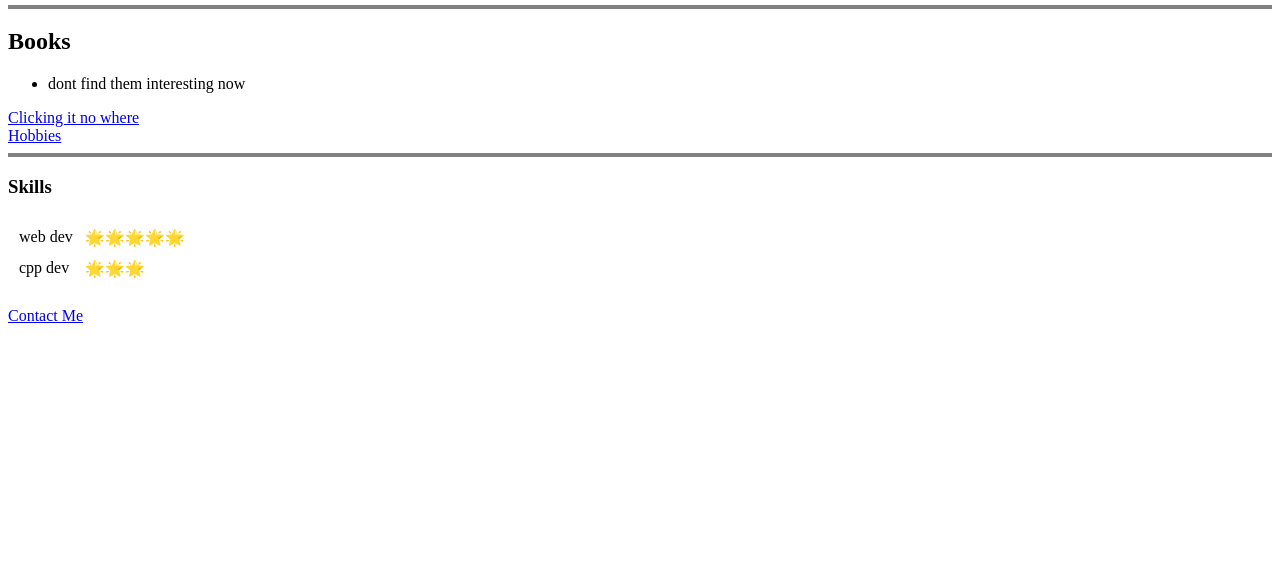
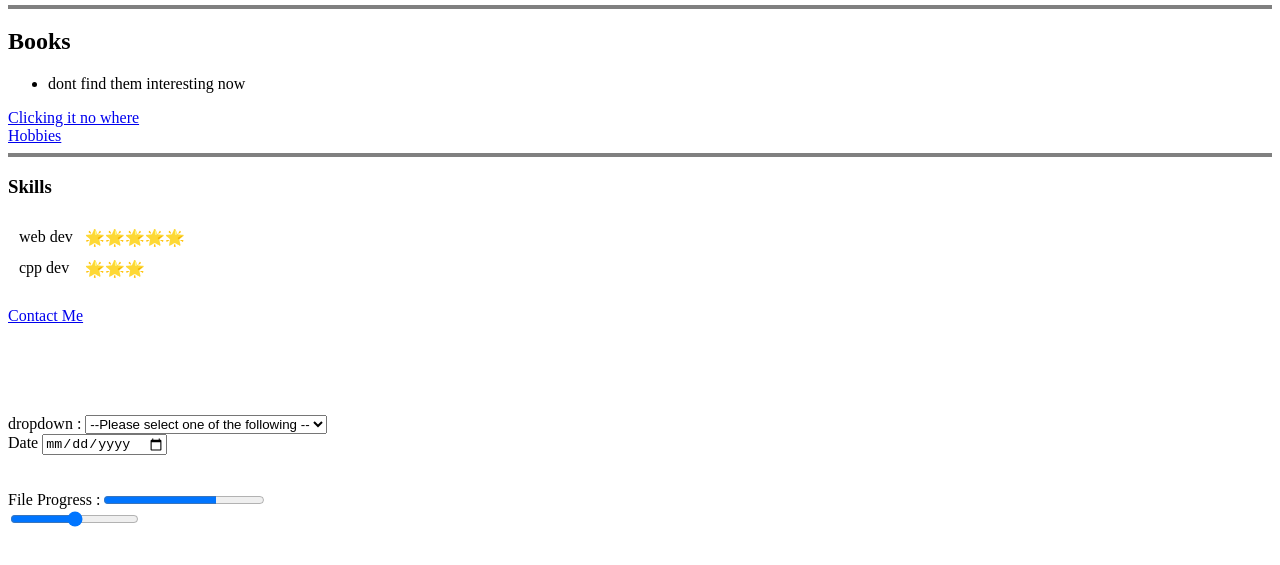
Before and after one commit to nautyvaibhav/basic-website, a plain HTML site: page index.html in a window 1280 px wide. Shown: the part 189-754 px from the top of the page. Drawn offline with Linux system fonts and the light colour scheme.

Commit message:
adding changes to index and contact

```diff
--- a/index.html
+++ b/index.html
@@ -8,9 +8,6 @@
 </head>
 
 <body>
-
-
-
   <table cellspacing=20px>
     <td>
       <img src="img.webp" alt="just a random image" width="250px"></img>
@@ -59,6 +56,40 @@
   <br>
 
   <a href="contact.html">Contact Me</a>
+  <br></br>
+  <br></br>
+  <br></br>
+
+<!--
+drop down
+-->
+
+
+
+<form class="" action="index.html" method="post">
+  <label for=""> dropdown  :</label>
+  <select class="pet-select" name="pet">
+    <option value="">--Please select one of the following --</option>
+    <option value="dog">Dog</option>
+    <option value="cat">Cat</option>
+    <option value="no pets">I hate pets</option>
+
+  </select>
+  <br>
+
+  <label for="date">Date</label>
+<input type="date" name="" value="">
+<br>
+
+</br>
+<br>
+<label for="file">File Progress :</label>
+<progress value="70" max="100"></progress>
+</form>
+
+<!-- this is for range -->
+<input type="range" name="this is range" value="its range">
+
 </body>
 
 </html>
```
Also changed, not shown: contact.html (+8 -1 lines). Lines whose indentation alone changed are shown as unchanged.
